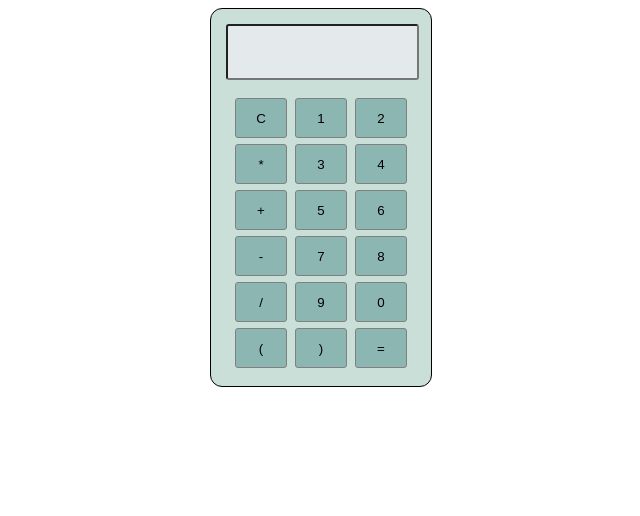
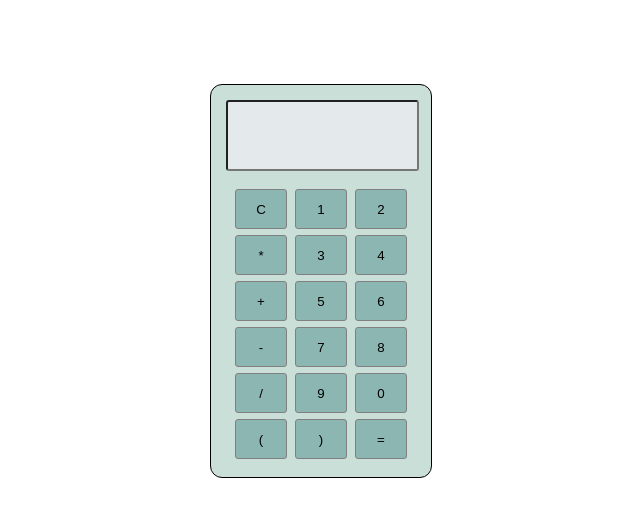
Before and after one commit to Hamza-Codez/Calculator, a plain HTML site: page index.html in a window 1280 px wide. Shown: the whole page, without its empty margins (319-959 px from the left). Drawn offline with Linux system fonts and the light colour scheme.

Commit message:
commit 3

```diff
--- a/style.css
+++ b/style.css
@@ -1,6 +1,8 @@
 
 #Calculator{
-    margin: auto;
+    margin-top: 84px;
+    margin-left: auto;
+    margin-right: auto;
     border: 1px solid black;
     background-color: rgba(100, 161, 141, 0.336);
     border-radius: 12px;
@@ -10,7 +12,7 @@
     margin: 15px 15px;
     border-radius: 3px;
     width: 84%;
-    height: 50px;
+    height: 65px;
     background-color: rgb(228, 234, 236);
 }
 #buttonContainer {
```
